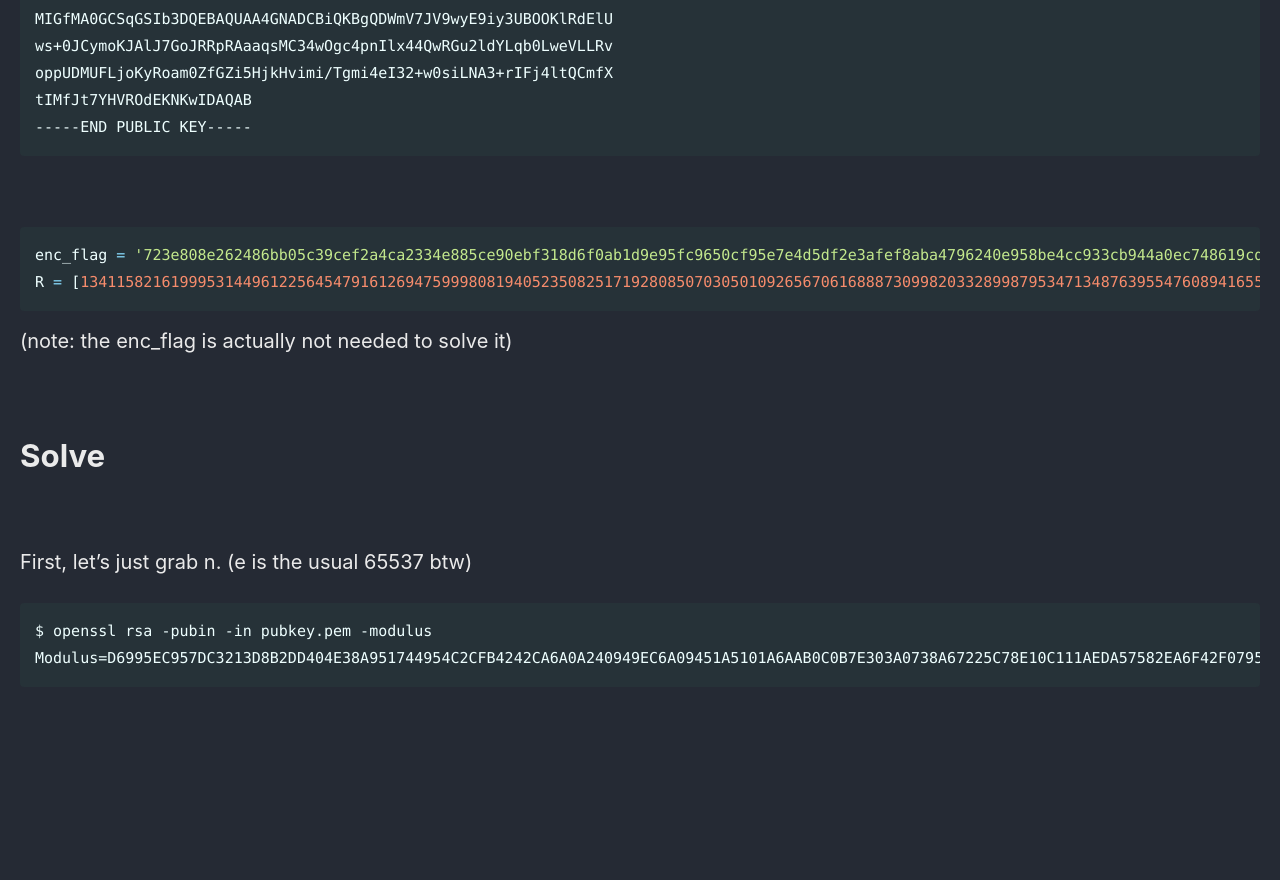
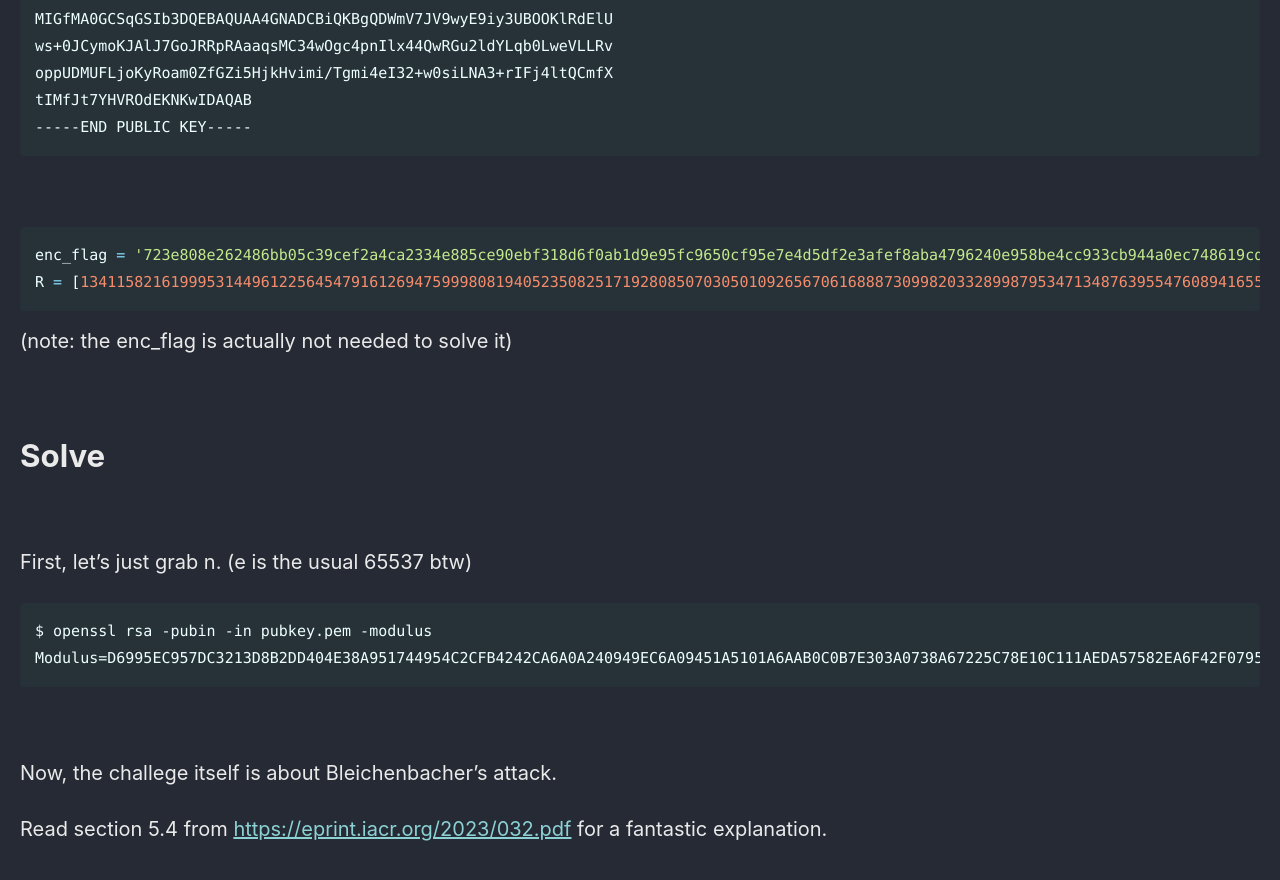
Before and after one commit to Connor-McCartney/Connor-McCartney.github.io, a Jekyll site: the page built from _pages/cryptography/rsa/Verilicious-HTBCyberApocalypseCTF2025 .md, in a window 1280 px wide and 900 px high, scrolled down 1258 px. Shown: the top 880 px of the window. Built offline with Jekyll 4.4.1, drawn with Linux system fonts in a browser that asks for light colours; cached includes are drawn as plain includes; before the commit the page ends 2046 px from its top, so only the background shows below that.

Commit message:
Update Verilicious-HTBCyberApocalypseCTF2025 .md

````diff
--- a/_pages/cryptography/rsa/Verilicious-HTBCyberApocalypseCTF2025 .md
+++ b/_pages/cryptography/rsa/Verilicious-HTBCyberApocalypseCTF2025 .md
@@ -79,3 +79,8 @@ Modulus=D6995EC957DC3213D8B2DD404E38A951744954C2CFB4242CA6A0A240949EC6A09451A510
 ```
 
 <br>
+
+
+Now, the challege itself is about Bleichenbacher’s attack.
+
+Read section 5.4 from <https://eprint.iacr.org/2023/032.pdf> for a fantastic explanation.
````
